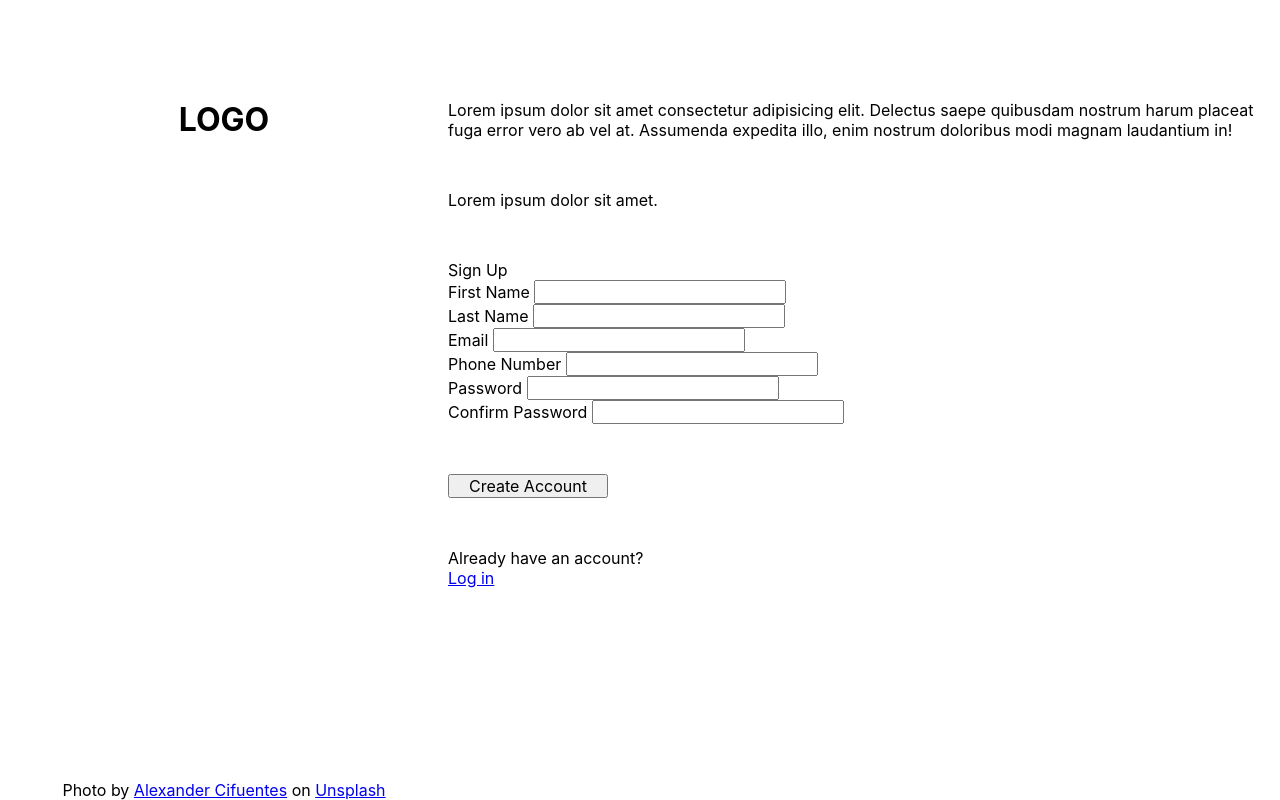
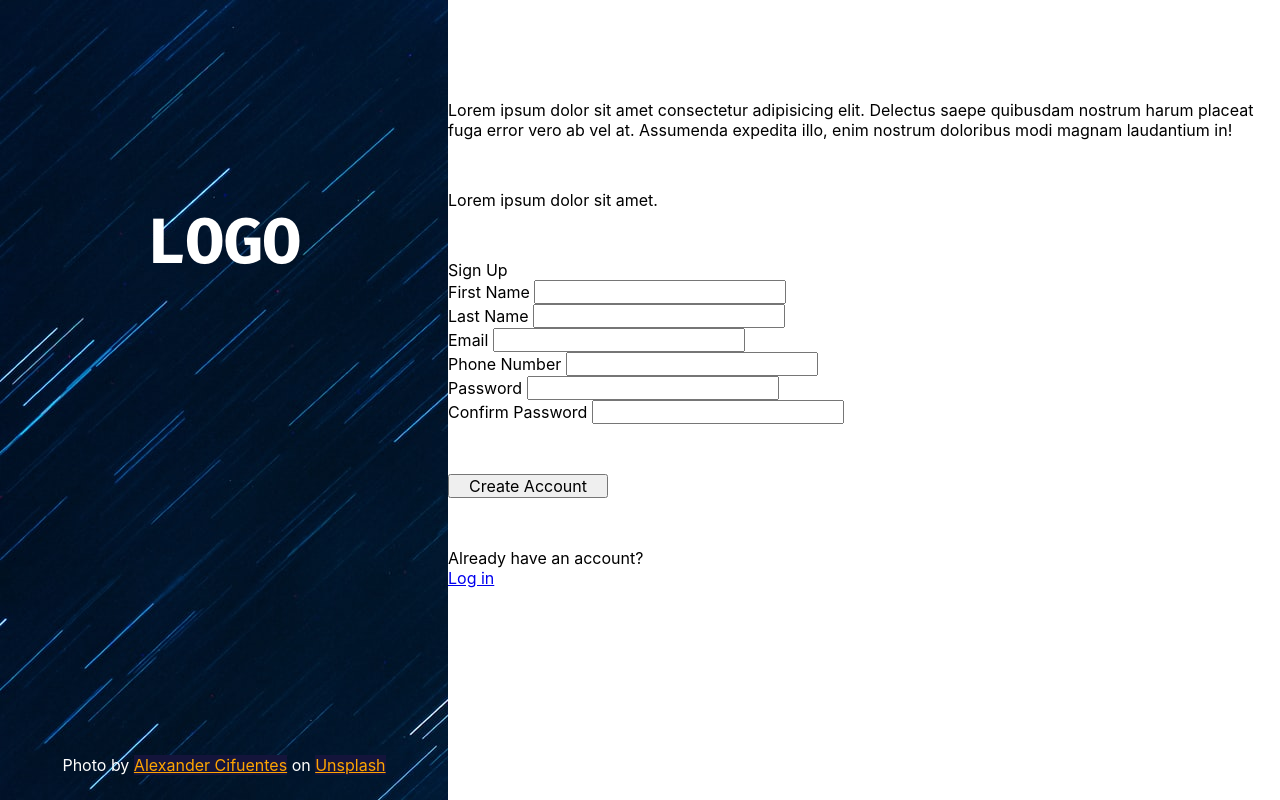
Before and after one commit to Maheshkumar-novice/Sign-Up-Form, a plain HTML site: page index.html in a window 1280 px wide. Drawn offline with Linux system fonts and the light colour scheme.

Commit message:
Style sidebar

```diff
--- a/css/style.css
+++ b/css/style.css
@@ -3,6 +3,10 @@
   font-size: 62.5%;
   font-family: -apple-system, BlinkMacSystemFont, "Segoe UI", Roboto, Oxygen,
     Ubuntu, Cantarell, "Open Sans", "Helvetica Neue", sans-serif;
+  --general-link-color: #ffa500;
+  --visited-link-color: #ee82ee;
+  --white-font-color: #ffffff;
+  --dark-blue-bg-color: #14143b;
 }
 
 *,
@@ -27,23 +31,40 @@ button {
 }
 
 .sidebar {
+  color: var(--white-font-color);
   width: 35%;
   position: relative;
+  background-image: url(../images/bg.jpg);
 }
 
 .logo {
-  margin-top: 100px;
+  margin-top: 200px;
 }
 
 .logo-title {
   text-align: center;
+  font-family: FiraCode, "Courier New", Courier, monospace;
+  font-size: clamp(50px, 5vw, 150px);
 }
 
 .credits {
   position: absolute;
-  bottom: 0;
+  bottom: 25px;
   text-align: center;
   width: 100%;
+}
+
+.credit-link {
+  background-color: var(--dark-blue-bg-color);
+  color: var(--general-link-color);
+}
+
+.credit-link:hover {
+  text-decoration: none;
+}
+
+.credit-link:visited {
+  color: var(--visited-link-color);
 }
 
 .main {
```
